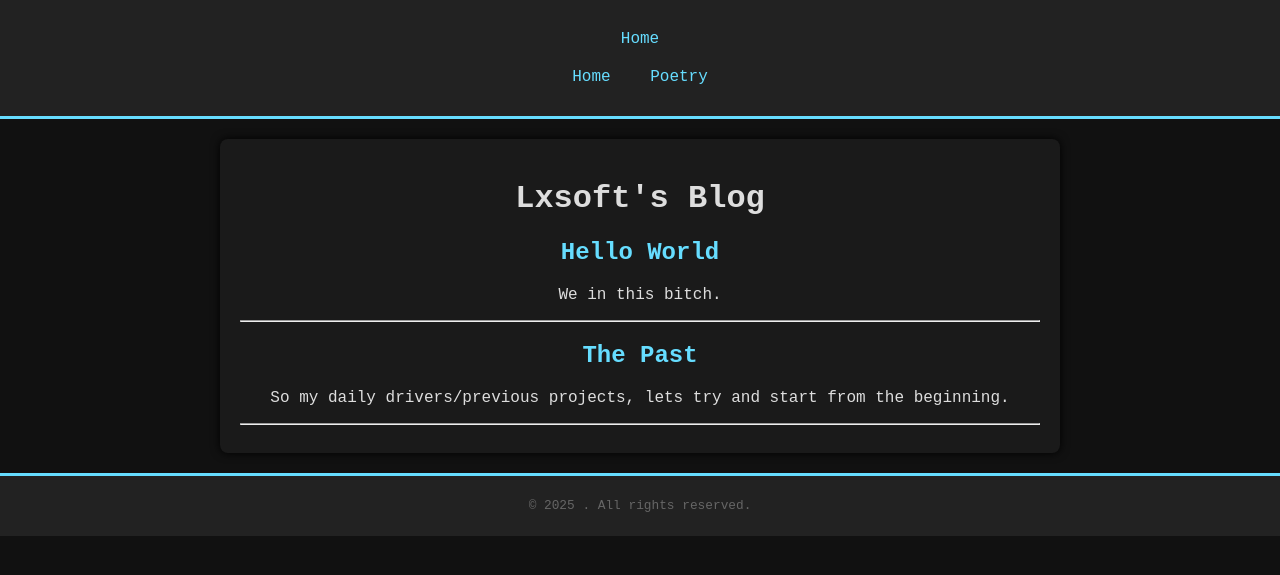
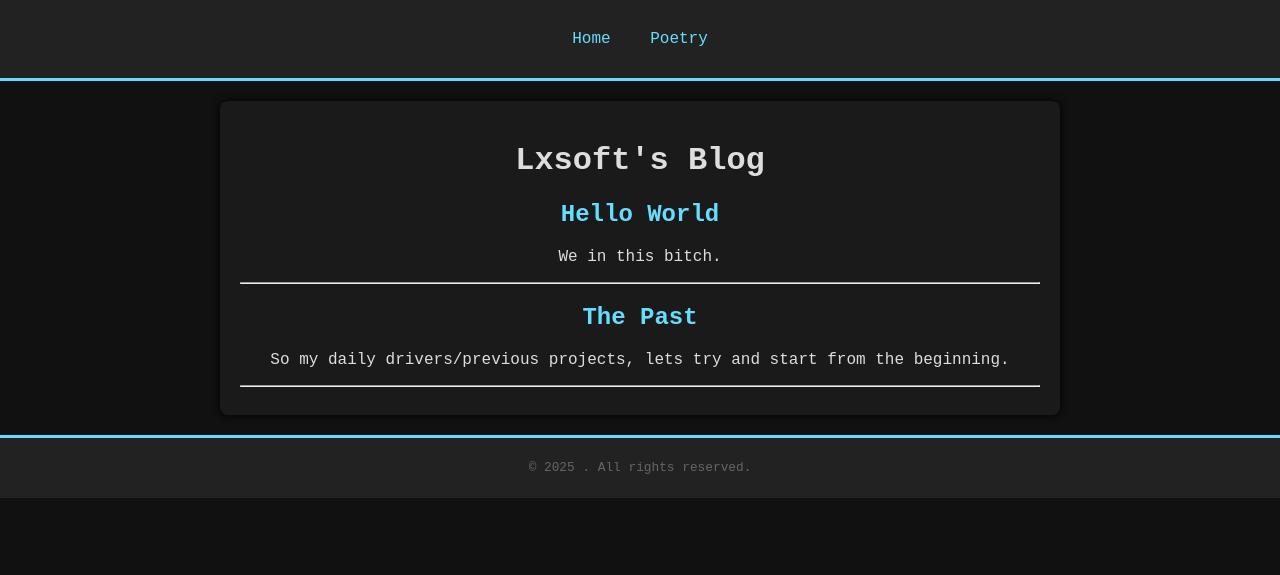
Before and after one commit to Lxsoftroxs/Lxsoftroxs.github.io, a Jekyll site: the page built from index.html, in a window 1280 px wide. Shown: the top 575 px of the page. Built offline with Jekyll 4.4.1, drawn with Linux system fonts in a browser that asks for light colours.

Commit message:
Update header.html

```diff
--- a/_includes/header.html
+++ b/_includes/header.html
@@ -2,12 +2,6 @@
 <header class="site-header">
   <div class="header-inner">
     <h1 class="site-title">{{ site.title }}</h1>
-    <nav class="site-nav">
-      <ul>
-        <li><a href="{{ '/' | relative_url }}">Home</a></li>
-        <!-- Add additional nav links as needed -->
-      </ul>
-    </nav>
     <nav class="site-nav">
       <ul>
         <li><a href="{{ '/' | relative_url }}">Home</a></li>
```
